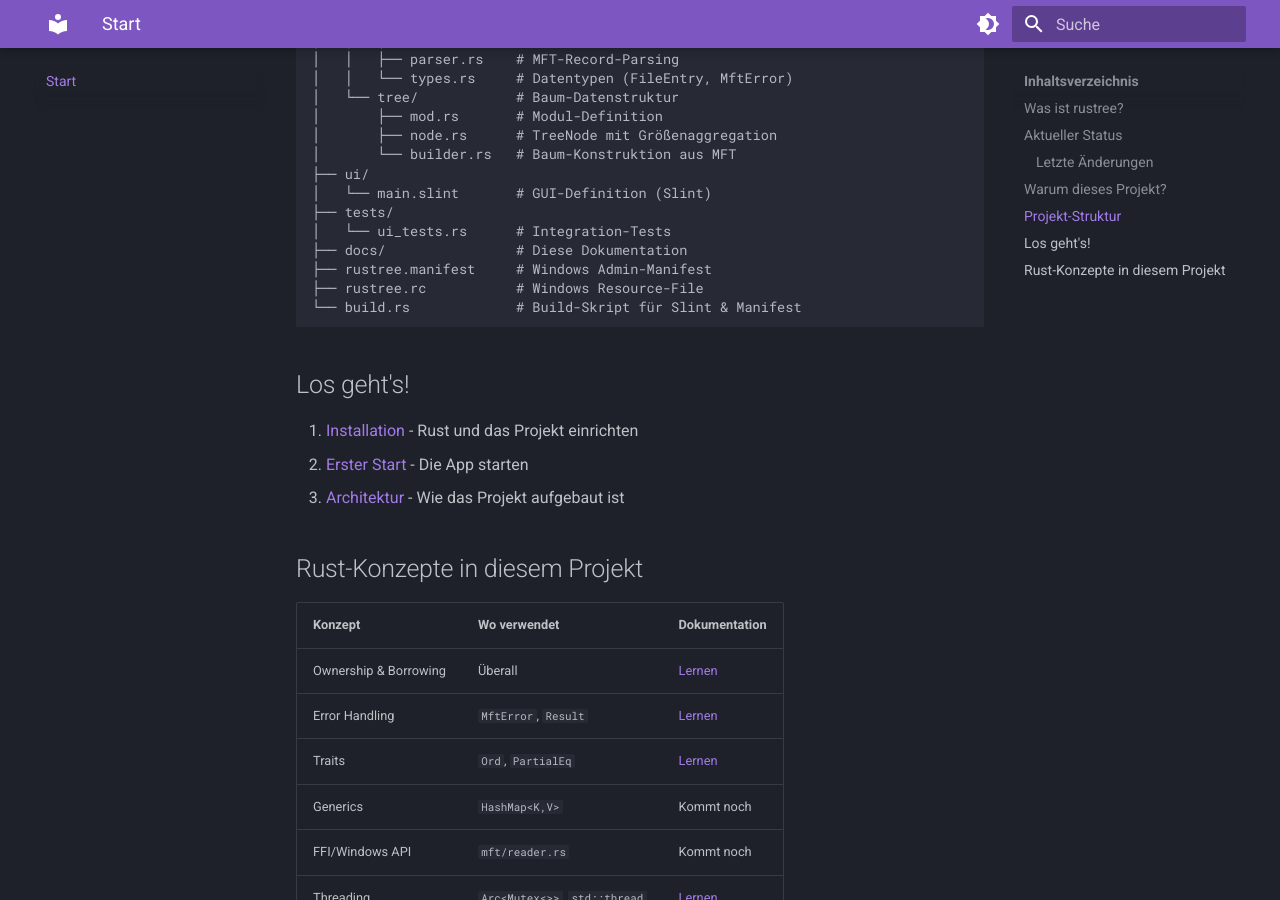
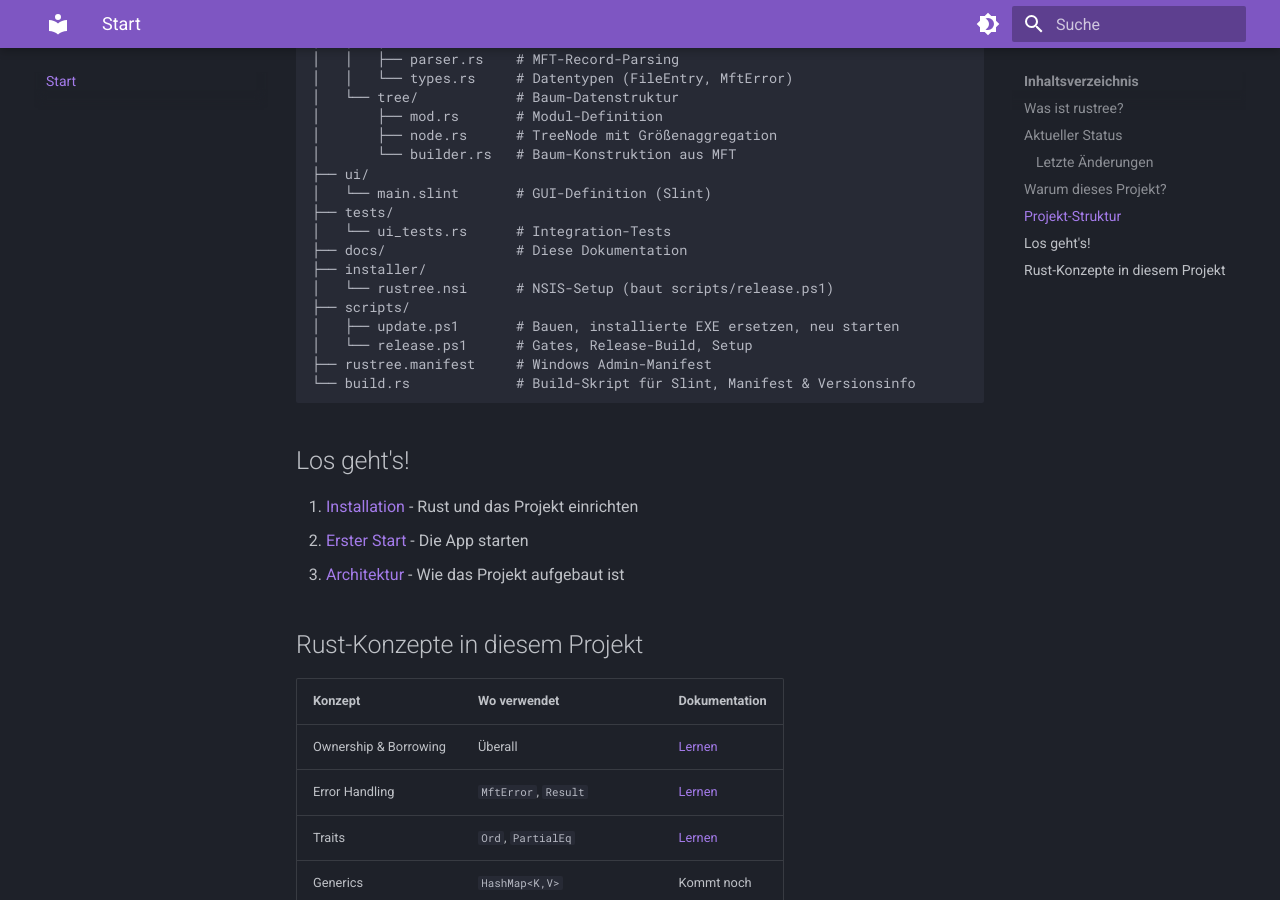
Before and after one commit to kmm-codes/rustree, an MkDocs documentation site: the page built from docs/index.md, in a window 1280 px wide and 900 px high, scrolled down 1429 px. Built offline with MkDocs 1.6.1 and Material for MkDocs 9.7.7, drawn with Linux system fonts in a browser that asks for light colours.

Commit message:
docs: README, repository links, line-ending normalization
README with build, update loop, release and layout; GitHub links point at
kmm-codes/rustree; the docs tree lists installer/ and scripts/ instead of the
removed rustree.rc. .gitattributes normalizes text files to LF so
`cargo fmt --check` behaves the same on every checkout.

Co-Authored-By: Claude Fable 5.1 <noreply@anthropic.com>
Claude-Session: https://claude.ai/code/session_01KvwsaMXntAnbvtLjoEdmPG

````diff
--- a/docs/index.md
+++ b/docs/index.md
@@ -55,9 +55,13 @@ rustree/
 ├── tests/
 │   └── ui_tests.rs      # Integration-Tests
 ├── docs/                # Diese Dokumentation
+├── installer/
+│   └── rustree.nsi      # NSIS-Setup (baut scripts/release.ps1)
+├── scripts/
+│   ├── update.ps1       # Bauen, installierte EXE ersetzen, neu starten
+│   └── release.ps1      # Gates, Release-Build, Setup
 ├── rustree.manifest     # Windows Admin-Manifest
-├── rustree.rc           # Windows Resource-File
-└── build.rs             # Build-Skript für Slint & Manifest
+└── build.rs             # Build-Skript für Slint, Manifest & Versionsinfo
 ```
 
 ## Los geht's!
--- a/mkdocs.yml
+++ b/mkdocs.yml
@@ -58,4 +58,4 @@ plugins:
 extra:
   social:
     - icon: fontawesome/brands/github
-      link: https://github.com/dein-username/rustree
+      link: https://github.com/kmm-codes/rustree
````
Also changed, not shown: README.md (added, +86 -0 lines), docs/getting-started/installation.md (+1 -1 lines), 1 other file.
